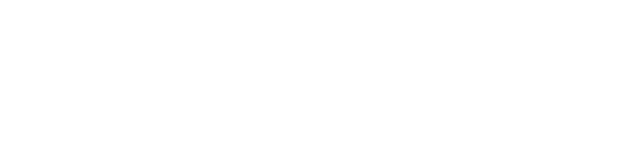
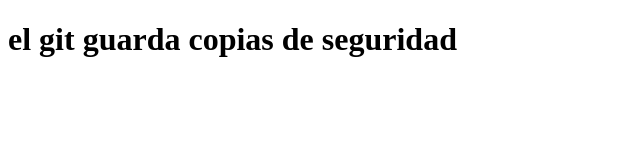
Before and after one commit to stevenhow18/git.-sistemasoperativos, a plain HTML site: page index.html in a window 1280 px wide. Shown: the whole page, without its empty margins (0-640 px from the left). Drawn offline with Linux system fonts and the light colour scheme.

Commit message:
agregué un h1

```diff
--- a/index.html
+++ b/index.html
@@ -7,6 +7,6 @@
     <title>Document</title>
 </head>
 <body>
-
+    <h1>el git guarda copias de seguridad</h1>
 </body>
 </html>
```
